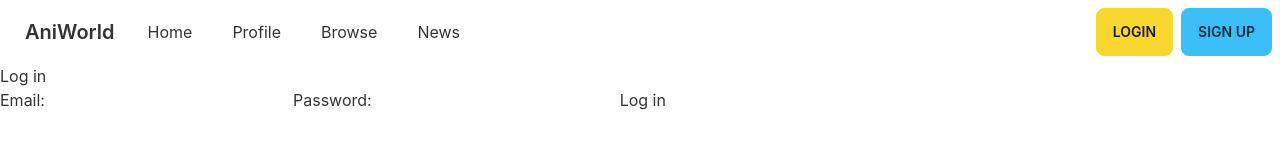
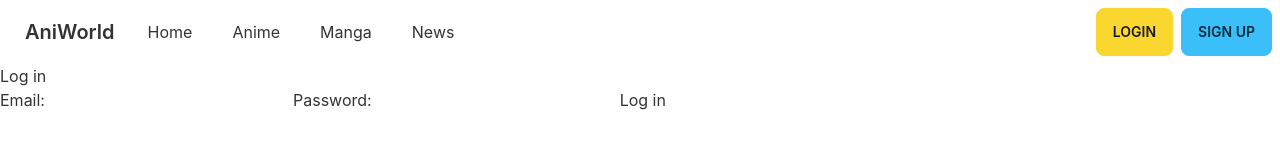
Before and after one commit to MrManilex/aniworld-front-end, a React (Create React App) app: page /login in a window 1280 px wide. Shown: the top 160 px of the page. Built offline with nearby package versions, Linux system fonts and the light colour scheme.

Commit message:
add new manga link to navbar

```diff
--- a/src/components/Navbar/Navbar.jsx
+++ b/src/components/Navbar/Navbar.jsx
@@ -19,8 +19,9 @@ export default function Navbar() {
                 <a className="btn btn-ghost normal-case text-xl">AniWorld</a>
                 <ul className='menu menu-horizontal p-0 gap-2'>
                     <li><Link to="/home">Home</Link></li>
-                    <li><Link to="/profile">Profile</Link></li>
-                    <li><Link to="/search/anime">Browse</Link></li>
+                    {/* <li><Link to="/profile">Profile</Link></li> */}
+                    <li><Link to="/search/anime">Anime</Link></li>
+                    <li><Link to="/search/manga"style={{pointerEvents: 'none'}}>Manga</Link></li>
                     <li><Link to="/news">News</Link></li>
                 </ul>
             </div>
```
